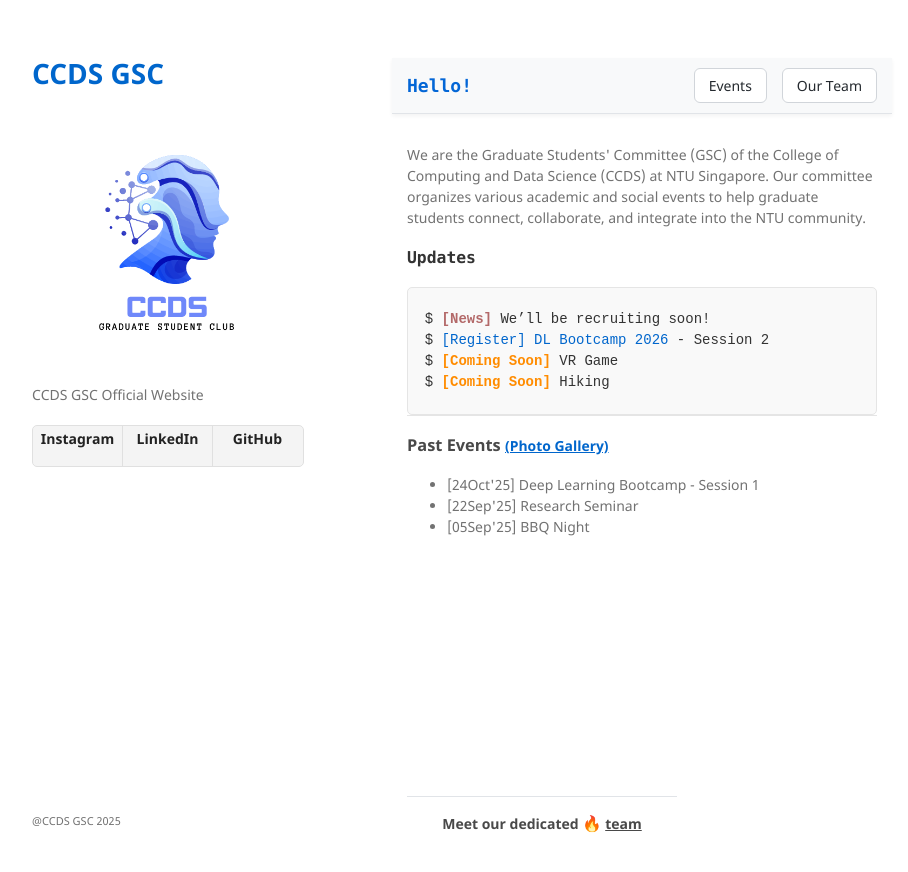
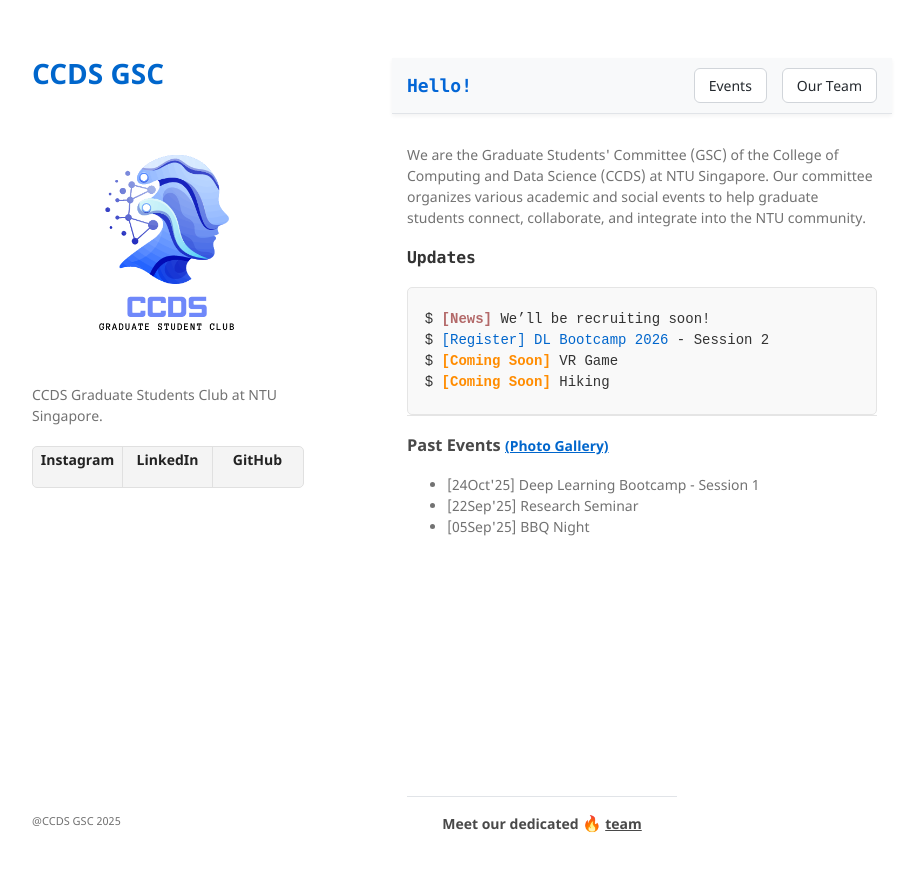
Before and after one commit to ccds-gsc/ccds-gsc.github.io, a Jekyll site: the page built from index.md, in a window 1280 px wide. Shown: the top 872 px of the page, without its empty margins (178-1086 px from the left). Built offline with Jekyll 4.4.1, drawn with Linux system fonts in a browser that asks for light colours.

Commit message:
Update _config.yml

```diff
--- a/_config.yml
+++ b/_config.yml
@@ -1,6 +1,6 @@
 title: CCDS GSC
 logo: /assets/img/logo.png
-description: CCDS GSC Official Website
+description: CCDS Graduate Students Club at NTU Singapore.
 show_downloads: true
 google_analytics: G-CJHJXG4C3B
 theme: jekyll-theme-minimal
```
